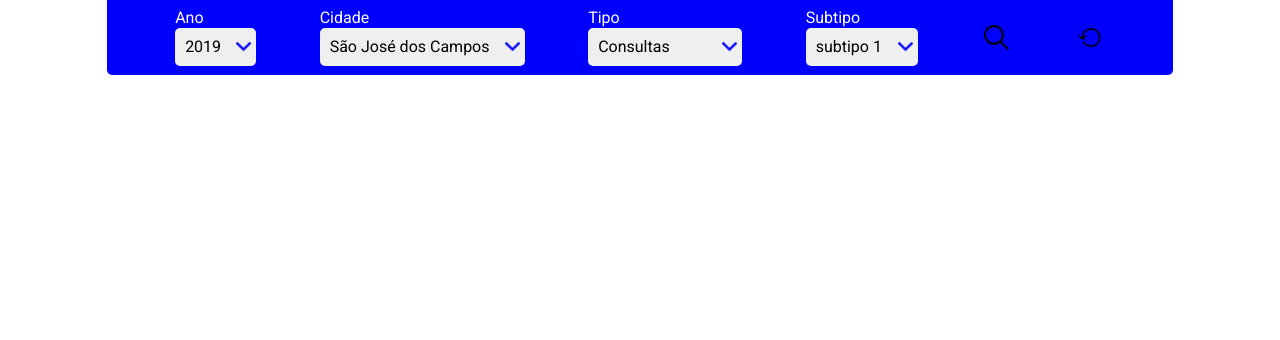
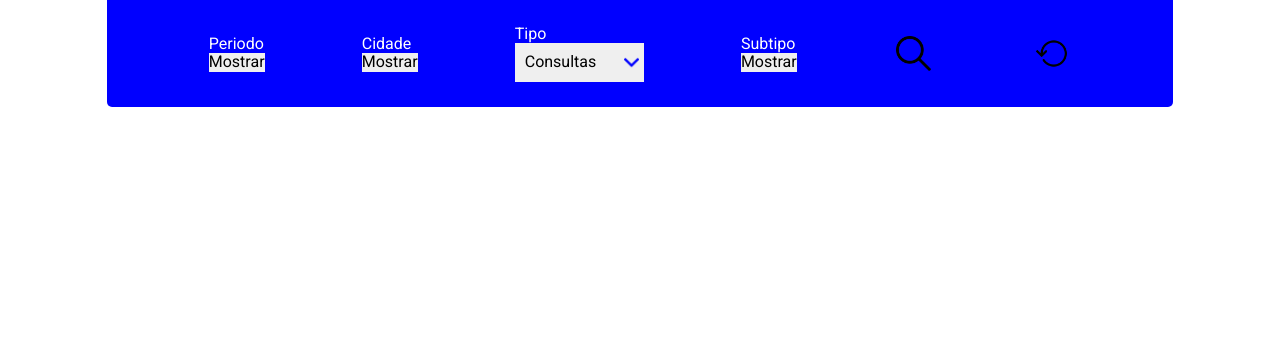
Before and after one commit to equipedevo/API_1, a Flask app: page /consulta in a window 1280 px wide. Shown: the part 100-440 px from the top of the page. Run offline with Flask 2, Linux system fonts and the light colour scheme.

Commit message:
Alterei o filtro para que aceite multiplas opções selecionadas ao mesmo tempo

```diff
--- a/src/app.py
+++ b/src/app.py
@@ -1,4 +1,4 @@
-from flask import Flask, render_template
+from flask import Flask, render_template, request, url_for
 # import TableToGraph
 
 app = Flask(__name__)
@@ -13,7 +13,7 @@ def index():
 @app.route("/consulta")
 def consulta():
     return render_template("consulta.html",
-    anos=["2019", "2020", "2021", "2022"],
+    periodos=["2019", "2020", "2021", "2022"],
     cidades=[
         { "name": "sjc", "value": "São José dos Campos" },
         { "name": "jacarei", "value": "Jacareí" },
@@ -24,3 +24,11 @@ def consulta():
         { "name": "procedimentos", "value": "Procedimentos" },
         { "name": "tratamentos", "value": "Tratamentos" }],
     subtipos=["subtipo 1", "subtipo 2", "subtipo 3"])
+
+@app.route("/atualizarConsulta", methods=["GET", "POST"])
+def atualizarConsulta():
+    selecPeriodos = request.form.getlist("periodo")
+    selecCidades = request.form.getlist("cidade")
+    selecTipo = request.form.get("tipo")
+    selecSubtipos = request.form.getlist("subtipo")
+    return str(selecPeriodos) + "\n" + str(selecCidades) + "\n" + str(selecTipo) + "\n" + str(selecSubtipos)
--- a/src/static/css/consulta.css
+++ b/src/static/css/consulta.css
@@ -5,23 +5,35 @@
     align-items: center;
     justify-content: space-evenly;
 
-    height: 75px;
+    min-height: 75px;
+    max-height: 150px;
 
     border-radius: 0 0 5px 5px;
 }
 
-#filtro input{
-    width: 30px;
-    height: 30px;
+#filtro form{
+    display: flex;
+    align-items: center;
+    justify-content: space-evenly;
 }
 
-#filtro input{
+#filtro-btn{
+    width: 40px;
+    height: 40px;
+}
+
+#filtro-btn *{
+    width: 100%;
+    height: 100%;
+}
+
+#filtro-btn{
     background-color:#00f;
     padding: 2.5px;
     border-radius: 5px;
 }
 
-#filtro input:hover{
+#filtro-btn:hover{
     color: #000000;
     background-color: #ffffff;
 }
@@ -31,6 +43,7 @@
     flex-direction: column;
     align-items: flex-start;
     justify-content: center;
+    padding: 20px 0px;
 }
 
 .dropdown label{
@@ -42,11 +55,31 @@
     -moz-appearance: none;
     -webkit-appearance: none;
 
-    padding: 10px 35px 10px 10px;
-    border-radius: 5px;
+    padding: 10px 10px 10px 10px;
+    border-radius: 0px;
 
     background-image: url("../img/dropdown arrow.png");
     background-repeat: no-repeat;
     background-position: calc(100% - 5px) center;
     background-size: 15px;
 }
+
+.dropdown select[multiple]{
+    appearance: none;
+    -moz-appearance: none;
+    -webkit-appearance: none;
+
+    display: none;
+
+    padding: 10px 10px 10px 10px;
+    border-radius: 0px;
+
+    background-image: none;
+    background-repeat: no-repeat;
+    background-position: calc(100% - 5px) center;
+    background-size: 15px;
+}
+
+.dropdown button[type="button"]{
+    width: 100%;
+}
--- /dev/null
+++ b/src/static/js/FiltrosConsulta.js
@@ -0,0 +1,11 @@
+function ShowSelect(selectID, btn){
+    select = document.getElementById(selectID);
+    if (select.style.display == "inline-block"){
+        btn.firstChild.data = "Mostrar";
+        select.style.display = "none";
+    }
+    else{
+        btn.firstChild.data = "Esconder";
+        select.style.display = "inline-block";
+    }
+}
--- a/src/templates/base.html
+++ b/src/templates/base.html
@@ -17,10 +17,11 @@
     <link rel="stylesheet" href="./static/css/normalize.css">
     <link rel="stylesheet" href="./static/css/base.css">
 
-    {% block estilo %}
-
+    {% block estilos %}
     {% endblock %}
 
+    {% block scripts %}
+    {% endblock %}
 </head>
 <body>
     <header class="row">
@@ -40,7 +41,6 @@
     </header>
 
     {% block conteudo %}
-
     {% endblock %}
 
     <footer>
@@ -51,6 +51,5 @@
             <p>Faculdade de Tecnologia do Estado de São Paulo - Prof Jessen Vidal </p>
             <p>Desenvolvido por <a target="_blank" id="copy-link" href="https://github.com/equipedevo/API_1#topo">&copy; Equipe DEVO</a><br>2023</p>
     </footer>
-
 </body>
 </html>
--- a/src/templates/consulta.html
+++ b/src/templates/consulta.html
@@ -1,29 +1,35 @@
 {% extends "base.html" %}
 
-{% block estilo %}
+{% block estilos %}
     <link rel="stylesheet" href="./static/css/consulta.css">
+{% endblock %}
+
+{% block scripts %}
+    <script src="./static/js/FiltrosConsulta.js"></script>
 {% endblock %}
 
 {% block conteudo %}
     <main>
         <div class="row">
             <div class="col-1"></div>
-            <form class="col-10" id="filtro" method="POST" action="{{ url_for('consulta') }}">
+            <form class="col-10" id="filtro" method="POST" action="{{ url_for('atualizarConsulta') }}">
                 <div class="dropdown">
-                        <label for="ano">Ano</label>
-                        <select name="ano" id="ano">
-                        {% for a in anos %}
-                            <option value="{{ a }}">{{ a }}</option>
+                    <label for="periodo">Periodo</label>
+                    <select name="periodo" id="periodo" multiple="multiple">
+                    {% for p in periodos %}
+                        <option value="{{ p }}">{{ p }}</option>
                     {% endfor %}
                     </select>
+                    <button type="button" onclick="ShowSelect('periodo', this)">Mostrar</button>
                 </div>
                 <div class="dropdown">
                     <label for="cidade">Cidade</label>
-                        <select name="cidade" id="cidade">
+                    <select name="cidade" id="cidade"  multiple="multiple">
                     {% for c in cidades %}
                         <option value="{{ c.name }}">{{ c.value }}</option>
                     {% endfor %}
                     </select>
+                    <button type="button" onclick="ShowSelect('cidade', this)">Mostrar</button>
                 </div>
                 <div class="dropdown">
                     <label for="tipo">Tipo</label>
@@ -35,14 +41,15 @@
                 </div>
                 <div class="dropdown">
                     <label for="subtipo">Subtipo</label>
-                        <select name="subtipo" id="subtipo">
+                    <select name="subtipo" id="subtipo"  multiple="multiple">
                     {% for s in subtipos %}
                         <option value="{{ s }}">{{ s }}</option>
                     {% endfor %}
                     </select>
+                    <button type="button" onclick="ShowSelect('subtipo', this)">Mostrar</button>
                 </div>
-                <input type="image" src="./static/img/magnifying glass.png">
-                <input type="image" src="./static/img/rewind.png">
+                <input id="filtro-btn" type="image" src="./static/img/magnifying glass.png">
+                <button id="filtro-btn" type="button" onclick="window.location.href = 'consulta';"><img src="./static/img/rewind.png"></button>
             </form>
             <div class="col-1"></div>
         </div>
--- a/src/templates/index.html
+++ b/src/templates/index.html
@@ -1,6 +1,6 @@
 {% extends "base.html" %}
 
-{% block estilo %}
+{% block estilos %}
     <link rel="stylesheet" href="./static/css/index.css">
 {% endblock %}
 
```
Lines whose indentation alone changed are shown as unchanged.
